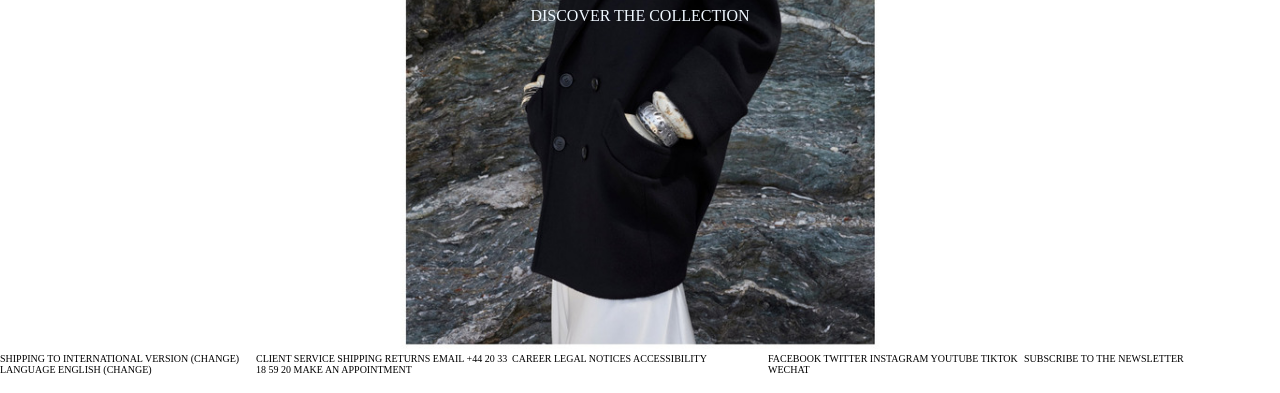
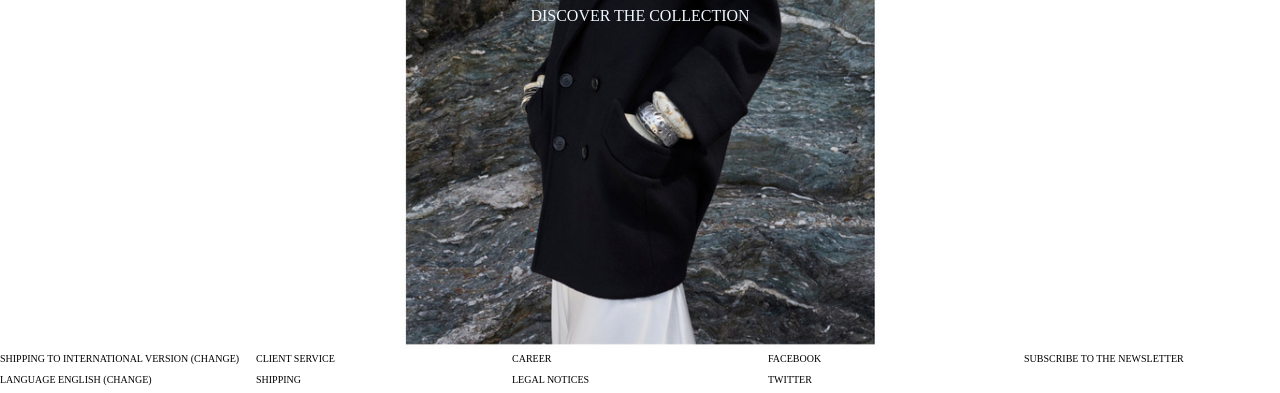
Before and after one commit to ajinn218/ysl, a plain HTML site: page index.html in a window 1280 px wide. Shown: the part 407-800 px from the top of the page. Drawn offline with Linux system fonts and the light colour scheme.

Commit message:
Update index.html

```diff
--- a/index.html
+++ b/index.html
@@ -1,17 +1,16 @@
-<html lang="en">
+<html>
 
 <head>
-    <meta charset="UTF-8">
-    <meta http-equiv="X-UA-Compatible" content="IE=edge">
-    <meta name="viewport" content="width=device-width, initial-scale=1.0">
-    <title>Document</title>
+    <meta charset="utf-8">
+    <meta http-equiv="X-UA-Compatible">
+    <title>yves saint laurent dress belt and fashion designs with black white and gray colors</title>
     <link rel="stylesheet" href="style6.css">
 </head>
 
 <body class="body">
     <div class="container">
         <header>
-            <img class="logo" alt="Brand" src="C:\Users\ajinl\OneDrive\Desktop\itu\lab6\logo.png">
+            <img class="logo" alt="yvessaintlaurentlogo" src="C:\Users\ajinl\OneDrive\Desktop\itu\lab6\logo.png">
         </header>
         <div class="leftbar">
             <p class="lefttext">SAINT LAURENT WOMEN</p>
@@ -32,6 +31,7 @@
 
     </div>
     </div>
+
     <div>
         <div class="center-text">
             <p class="c1">WOMEN'S WINTER 22</p>
@@ -41,32 +41,42 @@
 
 </body>
 <footer class="footer">
-    <div>
-        <p class="footer1">SHIPPING TO
-            INTERNATIONAL VERSION (CHANGE)
-
+    <div class="footer1">
+        <p>SHIPPING TO
+            INTERNATIONAL VERSION (CHANGE)</p>
+        <p>
             LANGUAGE
             ENGLISH (CHANGE)</p>
+    </div>
 
-        <p class="footer2">CLIENT SERVICE
-            SHIPPING
-            RETURNS
-            EMAIL +44 20 33 18 59 20
-            MAKE AN APPOINTMENT</p>
+    <div class="footer2">
+        <p>CLIENT SERVICE</p>
+        <p>SHIPPING</p>
+        <p>RETURNS</p>
+        <p>EMAIL +44 20 33 18 59 20</p>
+        <p>MAKE AN APPOINTMENT</p>
+    </div>
 
-        <p class="footer3">CAREER
-            LEGAL NOTICES
-            ACCESSIBILITY</p>
+    <div class="footer3">
+        <p>CAREER</p>
+        <p>LEGAL NOTICES</p>
+        <p>ACCESSIBILITY</p>
+    </div>
 
-        <p class="footer4">FACEBOOK
-            TWITTER
-            INSTAGRAM
-            YOUTUBE
-            TIKTOK
-            WECHAT</p>
+    <div class="footer4"></div>
+    <div class="footer4">
+        <p>FACEBOOK
+        <p>TWITTER</p>
+        <p>INSTAGRAM</p>
+        <p>YOUTUBE</p>
+        <p>TIKTOK</p>
+        <p>WECHAT</p>
+    </div>
 
-        <p class="footer5">SUBSCRIBE TO THE NEWSLETTER </p>
+    <div class="footer5">
+        <p>SUBSCRIBE TO THE NEWSLETTER </p>
     </div>
+    <p></p>
 </footer>
 
 </html>
```
